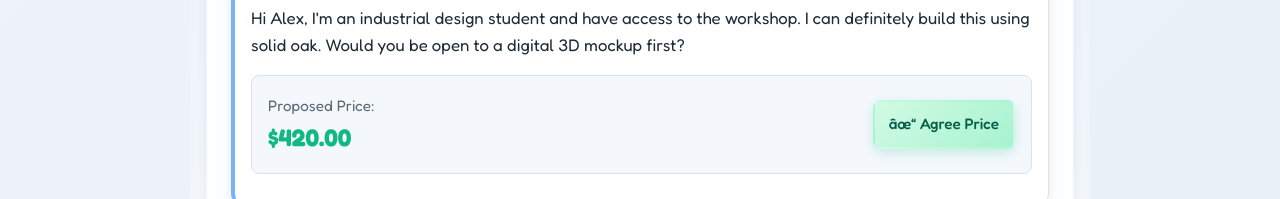
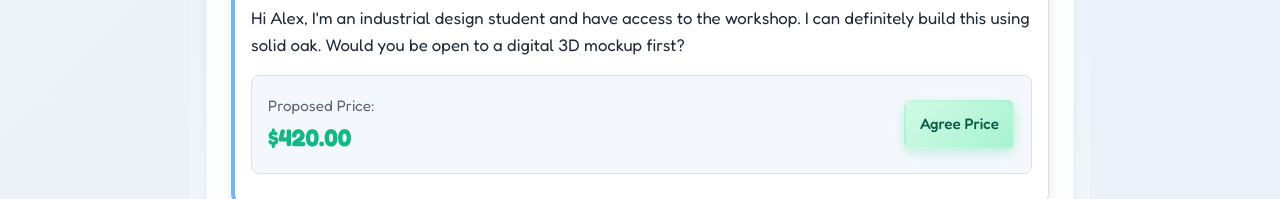
Before and after one commit to LocDo-s4178227/SGS1_G6_A1, a plain HTML site: page Static_html_css/discuss_forum/thread-detail.html in a window 1280 px wide. Shown: the part 1422-1621 px from the top of the page. Drawn offline with Linux system fonts and the light colour scheme.

Commit message:
Update thread-detail.html

```diff
--- a/Static_html_css/discuss_forum/thread-detail.html
+++ b/Static_html_css/discuss_forum/thread-detail.html
@@ -79,7 +79,7 @@
                         <span class="meta-info">Proposed Price:</span>
                         <div class="offer-price">$420.00</div>
                     </div>
-                    <button class="btn btn-success" onclick="agreePriceAndAddToCart('Need a custom ergonomic wooden desk', 'MakerJohn', 420.00, 'desk-001')">âœ“ Agree Price</button>
+                    <button class="btn btn-success" onclick="agreePriceAndAddToCart('Need a custom ergonomic wooden desk', 'MakerJohn', 420.00, 'desk-001')"> Agree Price</button>
                 </div>
             </article>
 
```
